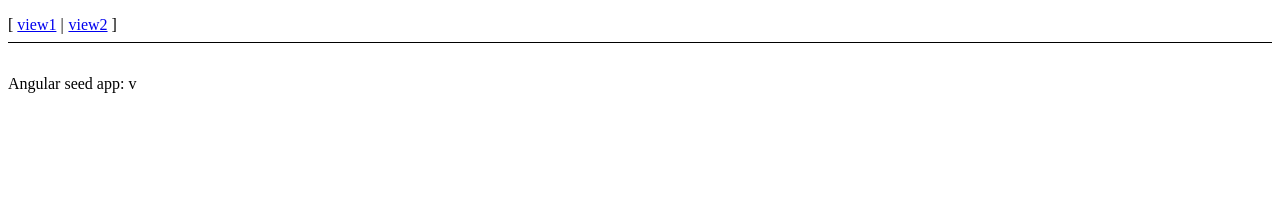
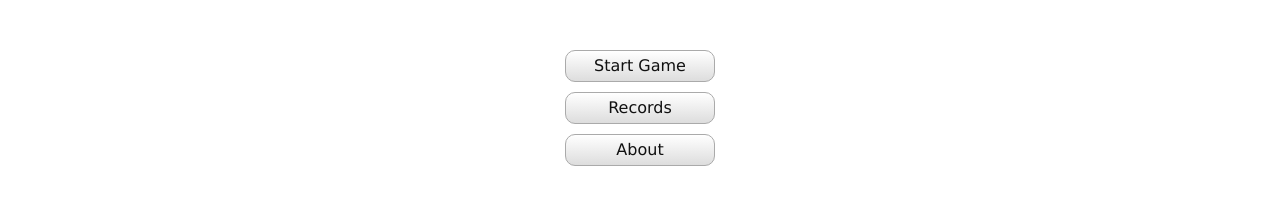
Before and after one commit to genson/chooseCar, a website: page app/index.html in a window 1280 px wide. Drawn offline with Linux system fonts and the light colour scheme.

Commit message:
add test image, some css, json

```diff
--- a/app/css/app.css
+++ b/app/css/app.css
@@ -1,30 +1,8 @@
 /* app css stylesheet */
+.game-menu { padding: 0; margin: 0 0 0 -75px; list-style-type: none; width: 150px; position: absolute; top: 50px; left: 50%;}
+    .game-menu li a:link,
+    .game-menu li a:visited,
+    .game-menu li a:hover { font-family: Verdana; display: block; background: linear-gradient(to bottom, #fff 0%, #ddd 100%); border-radius: 10px; color: #111;
+        text-decoration: none; line-height: 30px; border: 1px solid #aaa; margin-bottom: 10px; text-align: center;}
 
-.menu {
-  list-style: none;
-  border-bottom: 0.1em solid black;
-  margin-bottom: 2em;
-  padding: 0 0 0.5em;
-}
-
-.menu:before {
-  content: "[";
-}
-
-.menu:after {
-  content: "]";
-}
-
-.menu > li {
-  display: inline;
-}
-
-.menu > li:before {
-  content: "|";
-  padding-right: 0.3em;
-}
-
-.menu > li:nth-child(1):before {
-  content: "";
-  padding: 0;
-}
+.car-item { display: inline-block; width: 300px; cursor: pointer; margin-right: 10px; }
--- a/app/index.html
+++ b/app/index.html
@@ -1,19 +1,13 @@
 <!doctype html>
-<html lang="en" ng-app="myApp">
+<html lang="en" ng-app="chooseCar">
 <head>
   <meta charset="utf-8">
-  <title>My AngularJS App</title>
+  <title>Choose Car</title>
   <link rel="stylesheet" href="css/app.css"/>
 </head>
 <body>
-  <ul class="menu">
-    <li><a href="#/view1">view1</a></li>
-    <li><a href="#/view2">view2</a></li>
-  </ul>
 
   <div ng-view></div>
-
-  <div>Angular seed app: v<span app-version></span></div>
 
   <!-- In production use:
   <script src="//ajax.googleapis.com/ajax/libs/angularjs/1.0.7/angular.min.js"></script>
```
Also changed, not shown: app/cars/cars.json (added, +18 -0 lines), app/img/cars/Ferrari-Enzo.jpg (added), app/img/cars/Ford-Mondeo-ST220.jpg (added), app/img/cars/Hyundai-Elantra.jpg (added), app/img/cars/Jeep-Grand-Cherokee.jpg (added).
